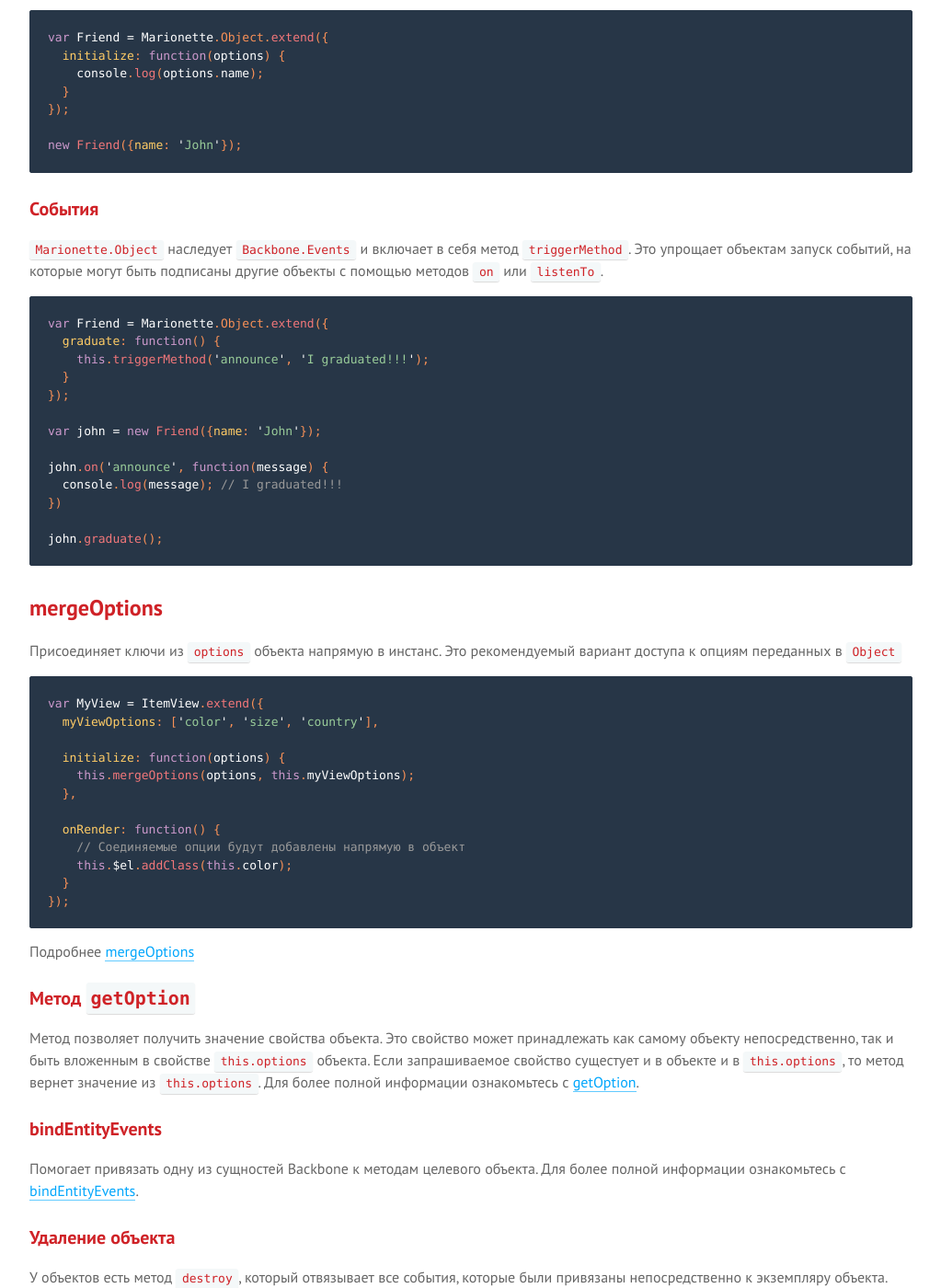
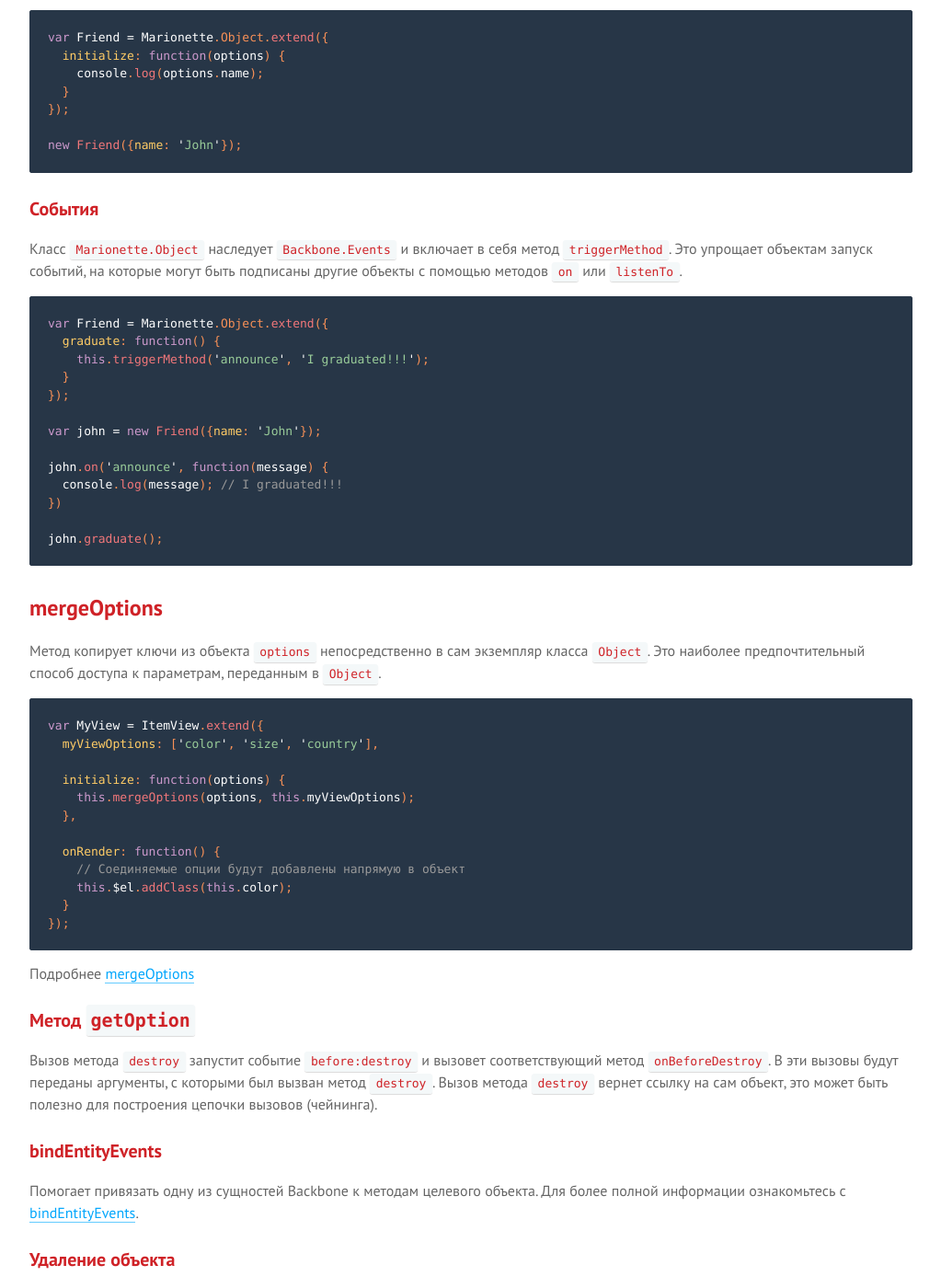
Before and after one commit to sadcitizen/marionettejs.ru, a Jekyll site: the page built from _posts/2014-05-07-object.md, in a window 1280 px wide and 1400 px high, scrolled down 880 px. Shown: the whole window at 92% size, without its empty margins (128-1151 px from the left). Built offline with Jekyll 4.4.1, drawn with Linux system fonts in a browser that asks for light colours; some web fonts are replaced; Markdown is read by kramdown in place of the engine named in the settings; some of the changed text lies outside the part shown.

Commit message:
marionette.region.md мелко- правки

````diff
--- a/_includes/translation/ru/marionette.object.md
+++ b/_includes/translation/ru/marionette.object.md
@@ -7,7 +7,7 @@
 * [События](#events)
 * [Метод `mergeOptions`](#mergeoptions)
 * [Метод `getOption`](#getoption)
-* [Метод bindEntityEvents](#bindentityevents)
+* [Метод `bindEntityEvents`](#bindentityevents)
 * [Удаление объекта](#destroying-a-object)
 * [Пример использования](#basic-use)
 
@@ -29,7 +29,7 @@
 
 ### <a name="events"></a> События
 
-`Marionette.Object` наследует `Backbone.Events` и включает в себя метод `triggerMethod`.
+Класс `Marionette.Object` наследует `Backbone.Events` и включает в себя метод `triggerMethod`.
 Это упрощает объектам запуск событий, на которые могут быть подписаны другие объекты
 с помощью методов `on` или `listenTo`.
 
@@ -51,7 +51,7 @@
 
 ## <a name="mergeoptions"></a> mergeOptions
 
-Присоединяет ключи из `options` объекта напрямую в инстанс. Это рекомендуемый вариант доступа к опциям переданных в `Object`
+Метод копирует ключи из объекта `options` непосредственно в сам экземпляр класса `Object`. Это наиболее предпочтительный способ доступа к параметрам, переданным в `Object`.
 
 ```js
 var MyView = ItemView.extend({
@@ -71,9 +71,9 @@
 
 ### <a name="getoption"></a> Метод `getOption`
 
-Метод позволяет получить значение свойства объекта. Это свойство может принадлежать как самому объекту непосредственно, так и
-быть вложенным в свойстве `this.options` объекта. Если запрашиваемое свойство сущестует и в объекте и в `this.options`, то метод вернет значение из `this.options`.
-Для более полной информации ознакомьтесь с [getOption](../functions/#marionettegetoption).
+Вызов метода `destroy` запустит событие `before:destroy` и вызовет соответствующий метод `onBeforeDestroy`.
+В эти вызовы будут переданы аргументы, с которыми был вызван метод `destroy`.
+Вызов метода `destroy` вернет ссылку на сам объект, это может быть полезно для построения цепочки вызовов (чейнинга).
 
 ### <a name="bindentityevents"></a> bindEntityEvents
 
````
